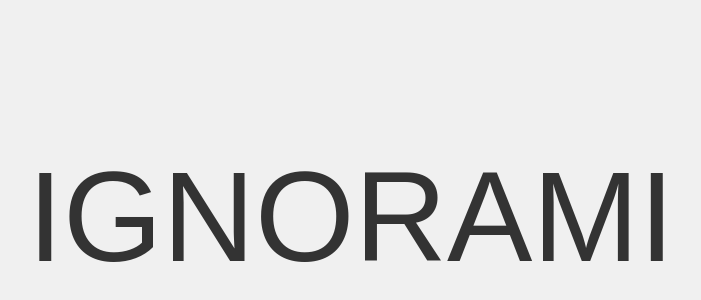
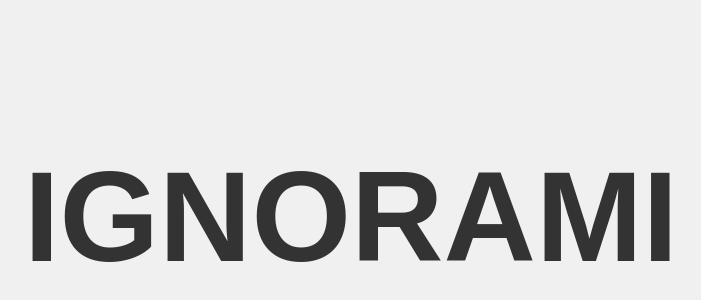
Before and after one commit to LinkSiena/linksiena.github.io, a plain HTML site: page index.html in a window 1280 px wide. Shown: the part 184-484 px from the top of the page, without its empty margins (289-990 px from the left). Drawn offline with Linux system fonts and the light colour scheme.

Commit message:
Update index.html

```diff
--- a/index.html
+++ b/index.html
@@ -1 +1 @@
-<!DOCTYPE html><html lang="it"><head><meta charset="UTF-8"><meta name="viewport" content="width=device-width, initial-scale=1.0"><title>Ignorami</title><style>*{margin:0;padding:0;box-sizing:border-box}html,body{height:100%}body{display:flex;justify-content:center;align-items:center;background-color:#f0f0f0}.ignorammi{font-size:10vw;font-family:Arial,sans-serif;color:#333}@media(max-width:600px){.ignorammi{font-size:20vw}}</style></head><body><div class="ignorammi">IGNORAMI</div></body></html>
+<!DOCTYPE html><html lang="it"><head><meta charset="UTF-8"><meta name="viewport" content="width=device-width, initial-scale=1.0"><title>Ignorami</title><style>*{margin:0;padding:0;box-sizing:border-box}html,body{height:100%}body{display:flex;justify-content:center;align-items:center;background-color:#f0f0f0}.ignorammi{font-size:10vw;font-weight:700;font-family:Arial,sans-serif;color:#333}@media(max-width:600px){.ignorammi{font-size:20vw;padding:0 10px}}</style></head><body><div class="ignorammi">IGNORAMI</div></body></html>
```
